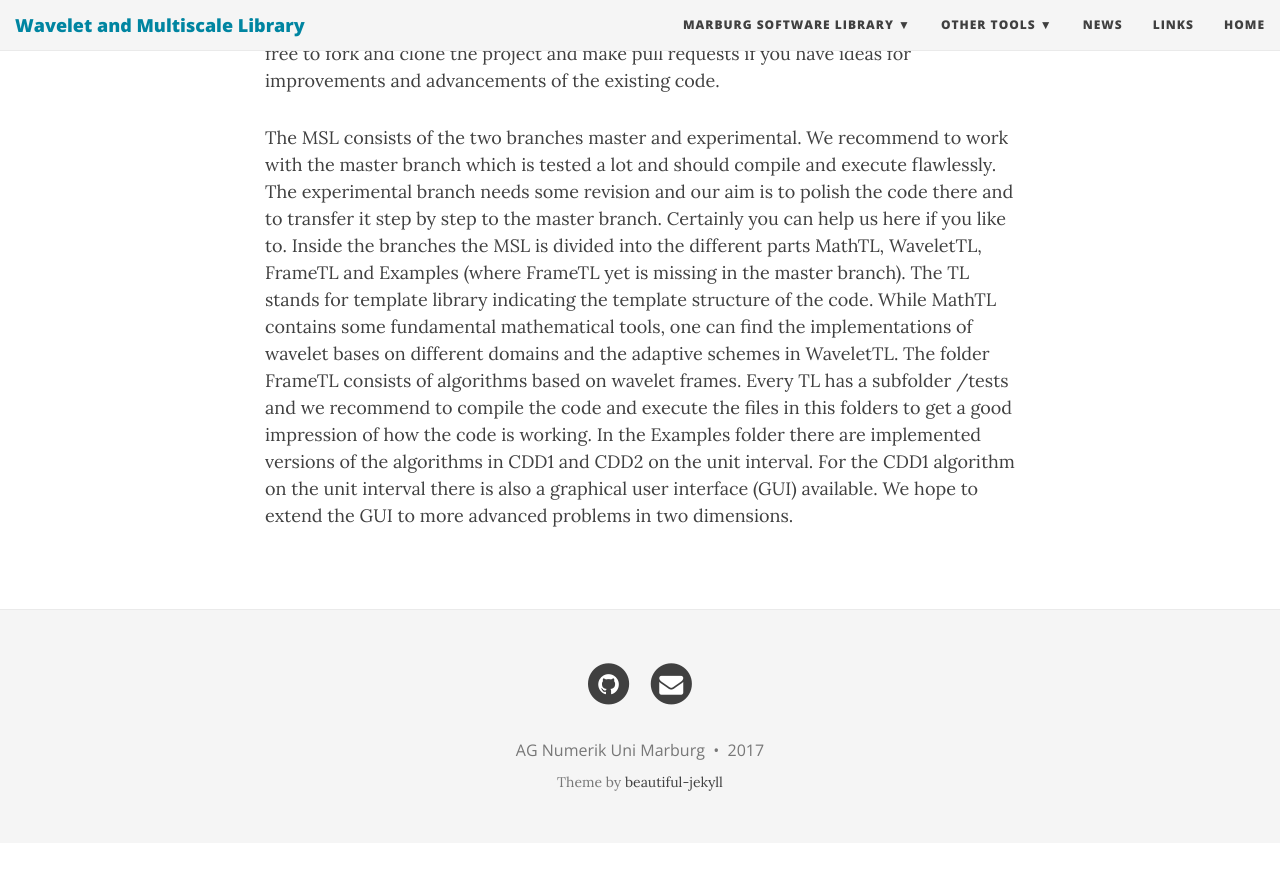
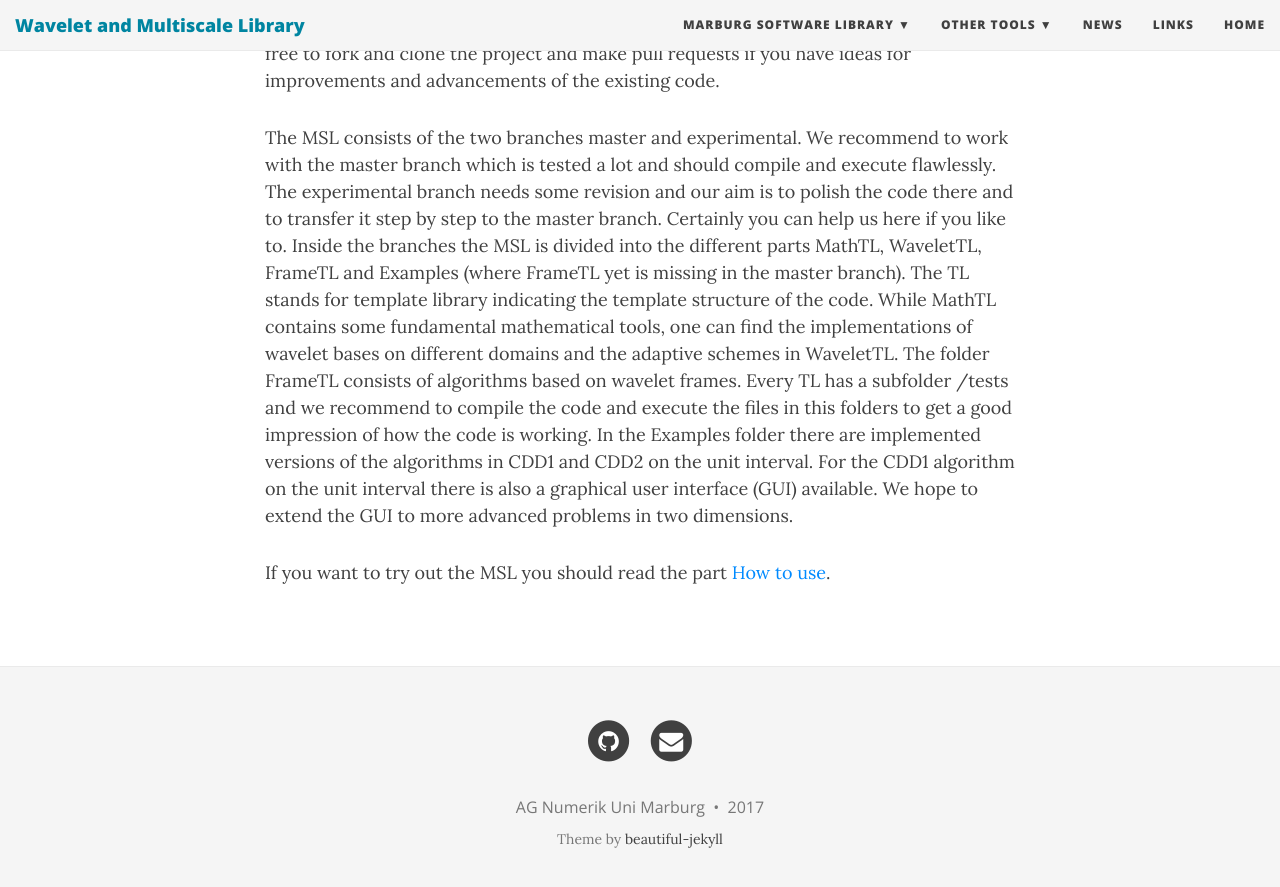
Before and after one commit to agnumerikunimarburg/agnumerikunimarburg.github.io, a Jekyll site: the page built from aboutmsl.md, in a window 1280 px wide and 900 px high, scrolled down 589 px. Shown: the top 887 px of the window. Built offline with Jekyll 4.4.1, drawn with Linux system fonts in a browser that asks for light colours; nearby versions of some CDN libraries; before the commit the page ends 1432 px from its top, so only the background shows below that.

Commit message:
Updated aboutmsl.md

```diff
--- a/aboutmsl.md
+++ b/aboutmsl.md
@@ -11,3 +11,5 @@ We encourage everyone to contribute to the MSL. Feel free to fork and clone the
 The MSL consists of the two branches master and experimental. We recommend to work with the master branch which is tested a lot and should compile and execute flawlessly. The experimental branch needs some revision and our aim is to polish the code there and to transfer it step by step to the master branch. Certainly you can help us here if you like to.
 Inside the branches the MSL is divided into the different parts MathTL, WaveletTL, FrameTL and Examples (where FrameTL yet is missing in the master branch). The TL stands for template library indicating the template structure of the code. While MathTL contains some fundamental mathematical tools, one can find the implementations of wavelet bases on different domains and the adaptive schemes in WaveletTL. The folder FrameTL consists of algorithms based on wavelet frames.
 Every TL has a subfolder /tests and we recommend to compile the code and execute the files in this folders to get a good impression of how the code is working. In the Examples folder there are implemented versions of the algorithms in CDD1 and CDD2 on the unit interval. For the CDD1 algorithm on the unit interval there is also a graphical user interface (GUI) available. We hope to extend the GUI to more advanced problems in two dimensions.
+
+If you want to try out the MSL you should read the part [How to use](howto).
```
